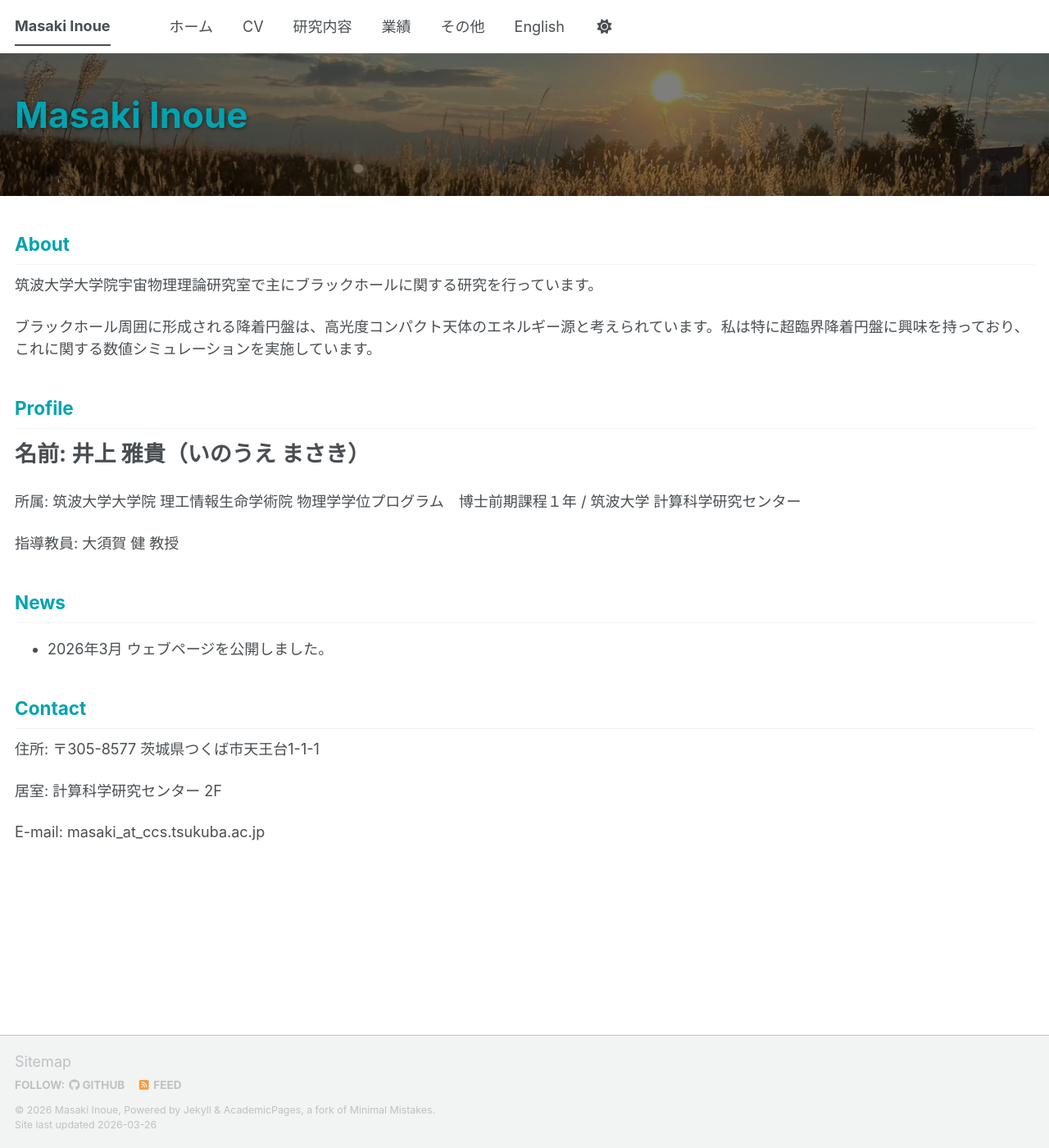
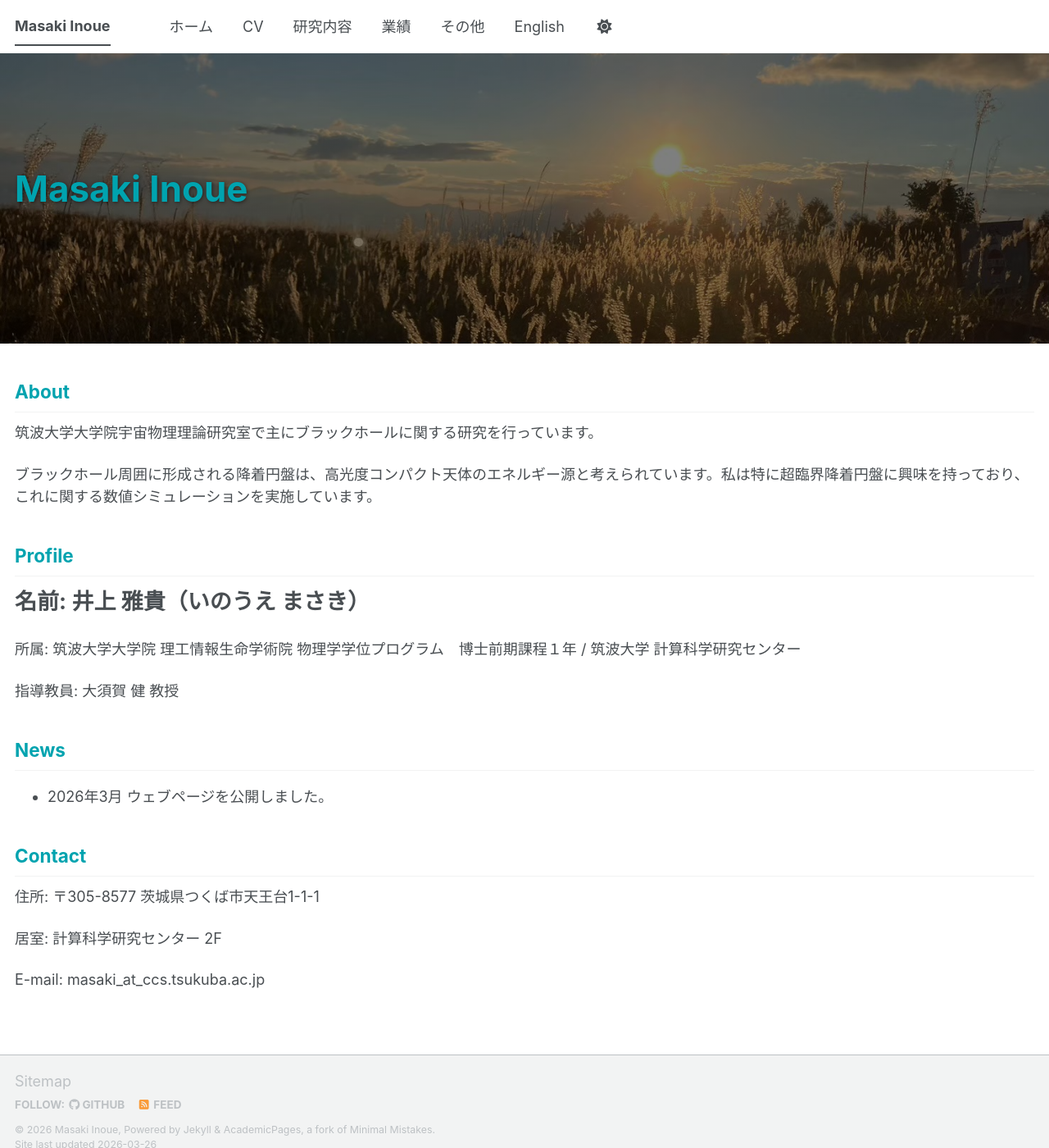
Before and after one commit to Masaki206/Masaki206.github.io, a Jekyll site: the page built from index.md, in a window 1280 px wide and 1400 px high. Shown: the whole window at 82% size. Built offline with Jekyll 4.4.1, drawn with Linux system fonts in a browser that asks for light colours; a script bundle is joined from its source files by our own code; library files that are not in the unit come from our copies.

Commit message:
Update main.scss

```diff
--- a/assets/css/main.scss
+++ b/assets/css/main.scss
@@ -64,3 +64,6 @@ html[data-theme='dark'] {
 h1, h2, h3 {
   color: var(--heading-color) !important;
 }
+.page__hero--overlay {
+  padding: 8em 0;  /* ←ここを増やす（デフォは3emくらい） */
+}
```
